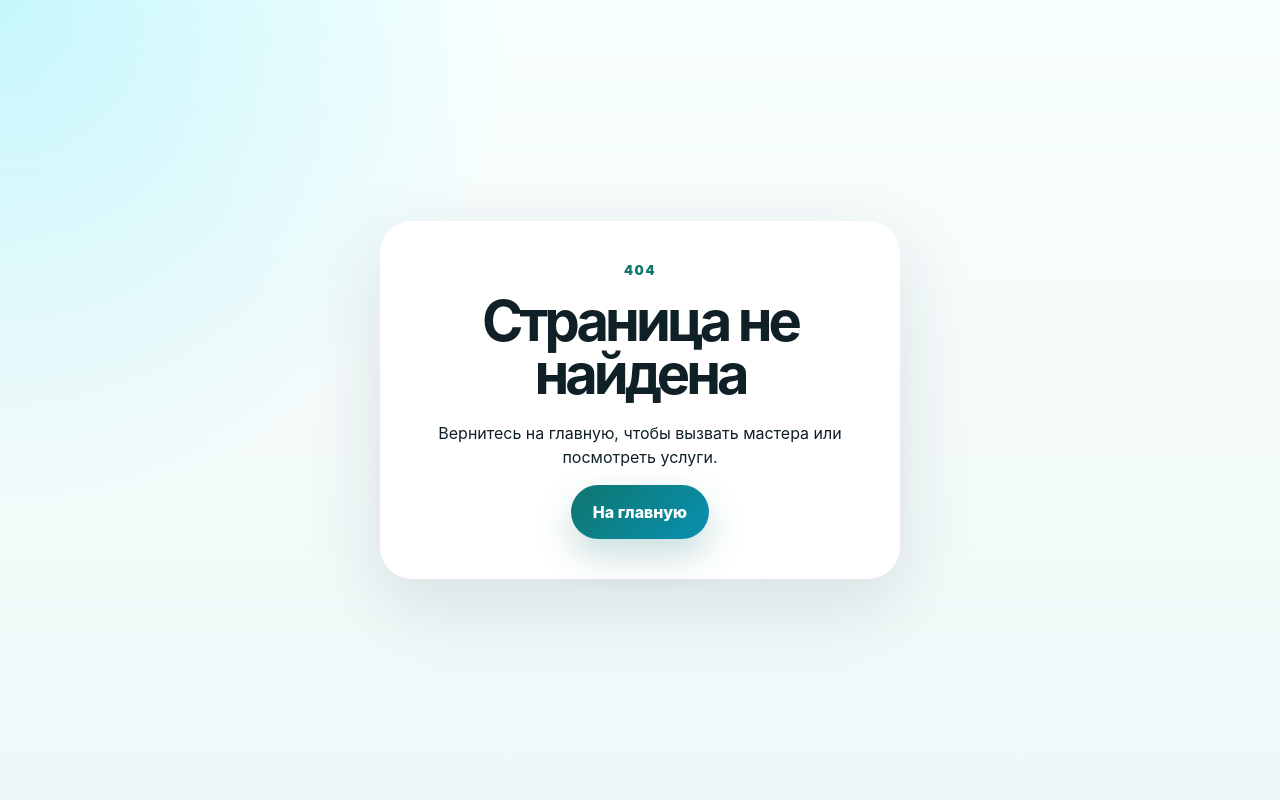
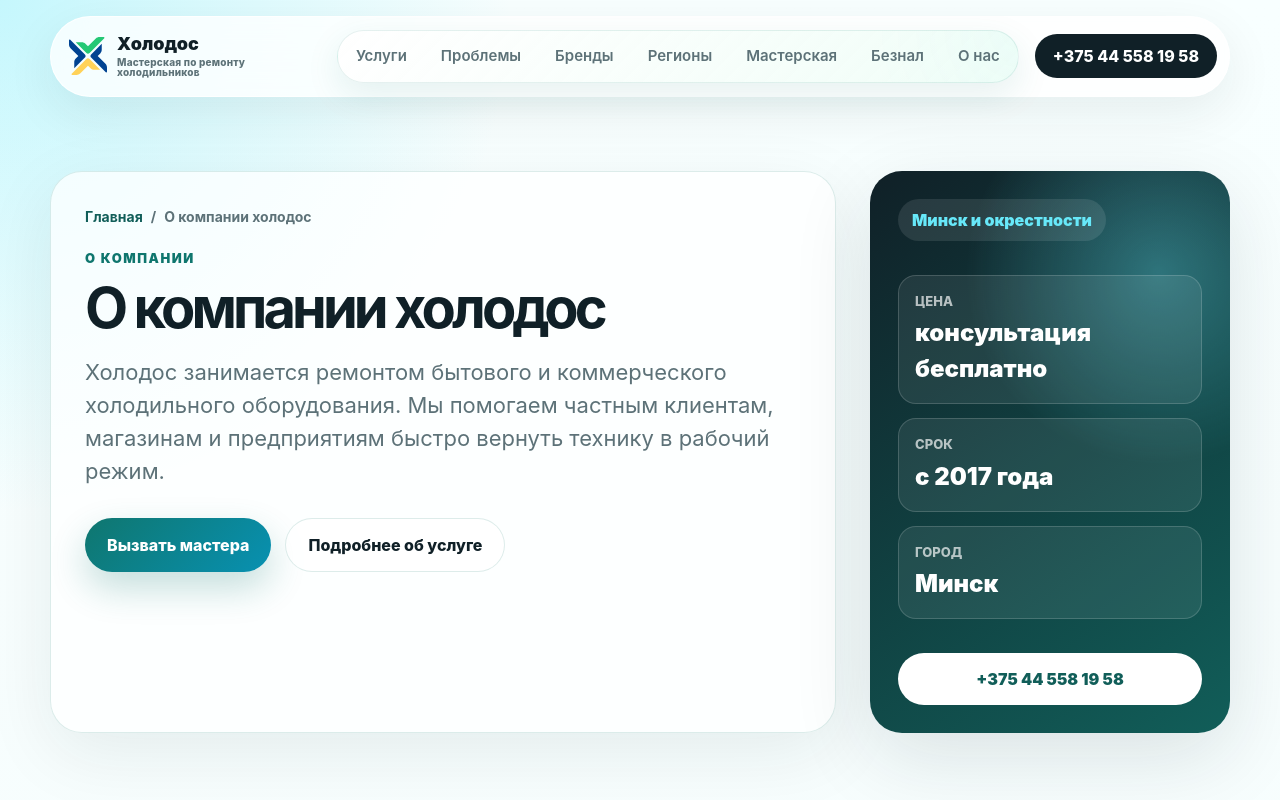
Before and after one commit to Yauhen-Baranau/holodos, a Next.js app: page /about in a window 1280 px wide. Before the commit this address had no page. Shown: the top 800 px of the page. Built offline with nearby package versions, Linux system fonts and the light colour scheme.

Commit message:
Replace O-nas slug with about

```diff
--- a/app/_data/base-service-pages.ts
+++ b/app/_data/base-service-pages.ts
@@ -137,7 +137,7 @@ export const baseServicePages: ServicePage[] = [
     ],
   },
   {
-    slug: "O-nas",
+    slug: "about",
     title: "О компании Холодос",
     menuTitle: "О компании холодос",
     description: `Информация о компании Холодос: ремонт бытового и коммерческого холодильного оборудования в Минске, опытные мастера. ⭐ Бесплатная диагностика ⭐ Гарантия ⭐ Выезд в день вызова ☎️ ${phoneDisplay}`,
--- a/app/O-nas/page.tsx
+++ b/app/about/page.tsx
@@ -3,7 +3,7 @@ import { notFound } from "next/navigation";
 import { ServiceDetailPage } from "../service-detail-page";
 import { getServiceHref, getServicePage, siteName } from "../site-data";
 
-const page = getServicePage("O-nas");
+const page = getServicePage("about");
 
 const masters = [
   {
--- a/app/page.tsx
+++ b/app/page.tsx
@@ -52,7 +52,7 @@ const categoryTiles = [
 ];
 
 const priceListServices = baseRepairServicePages.filter(
-  (service) => !["O-nas", "masterskaya"].includes(service.slug),
+  (service) => !["about", "masterskaya"].includes(service.slug),
 );
 
 const services = [
--- a/app/service-navigation.tsx
+++ b/app/service-navigation.tsx
@@ -10,7 +10,7 @@ const navigationItems = [
   { title: "Регионы", href: "/regions/" },
   { title: "Мастерская", href: "/masterskaya/" },
   { title: "Безнал", href: "/remont-po-beznalichnomu-raschetu/" },
-  { title: "О нас", href: "/O-nas/" },
+  { title: "О нас", href: "/about/" },
 ];
 
 export function ServiceNavigation() {
--- a/app/site-data.ts
+++ b/app/site-data.ts
@@ -8,7 +8,7 @@ import { targetedServicePages } from "./_data/targeted-service-pages";
 import type { SearchItem } from "./search";
 
 const businessPageSlugs = ["remont-po-beznalichnomu-raschetu"];
-const standalonePageSlugs = ["O-nas", "masterskaya"];
+const standalonePageSlugs = ["about", "masterskaya"];
 
 export const baseRepairServicePages = baseServicePages;
 export const brandRepairServicePages = brandServicePages;
```
